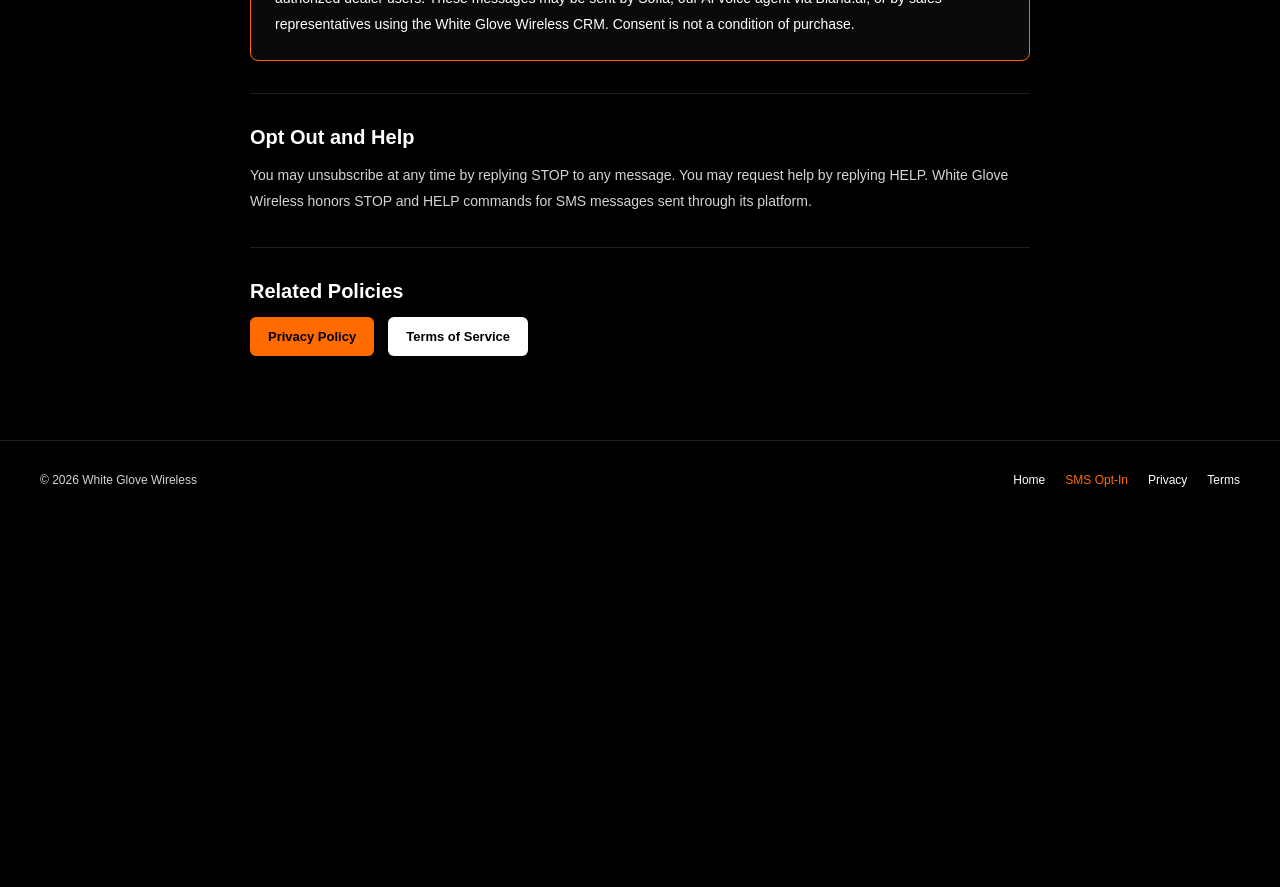
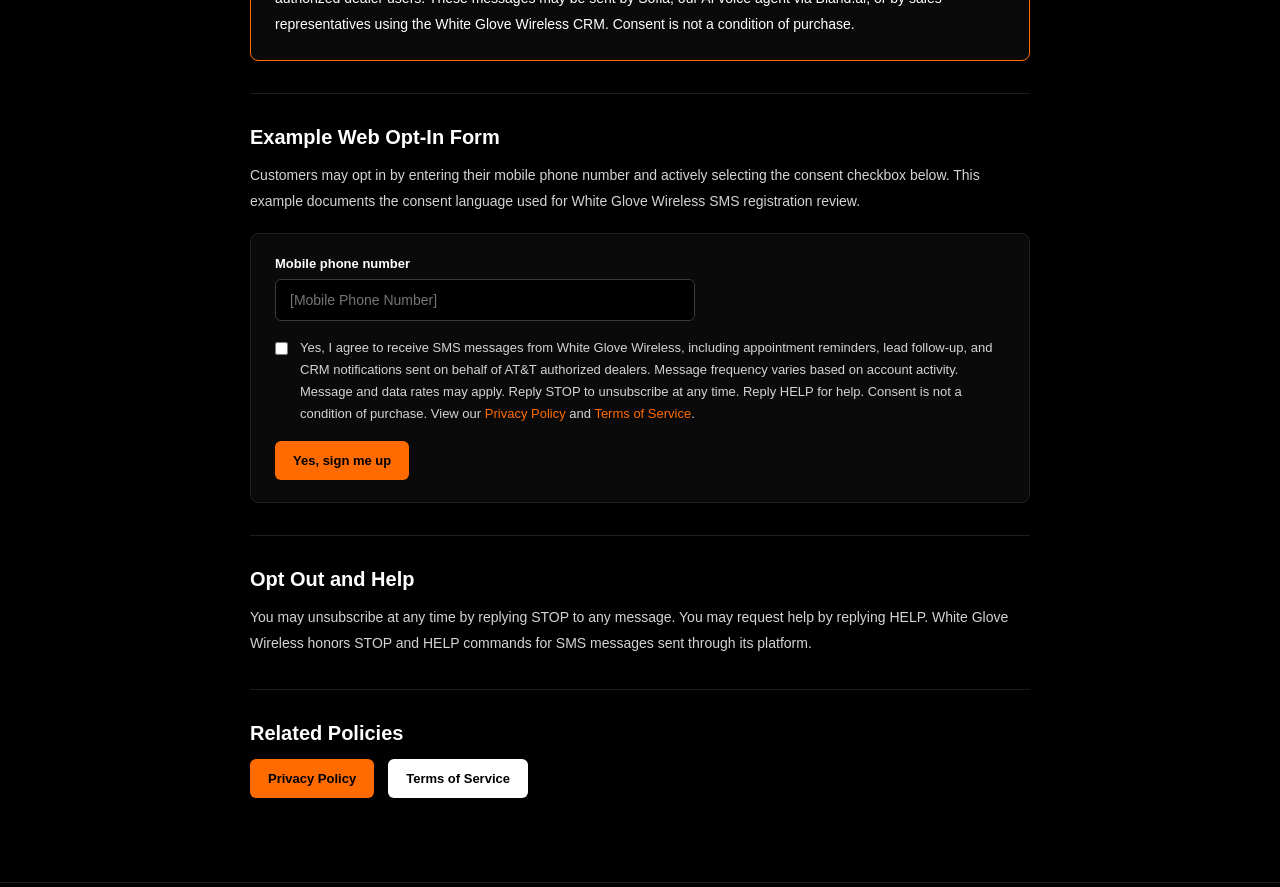
Before and after one commit to humbertowgw-maker/white-glove-landing, a Next.js app: page /sms-opt-in in a window 1280 px wide. Shown: the part 740-1627 px from the top of the page. Before the commit the page ends 1259 px from the top, so only its background shows below. Built offline with nearby package versions, Linux system fonts and the light colour scheme.

Commit message:
Add SMS opt-in form example

```diff
--- a/pages/sms-opt-in.jsx
+++ b/pages/sms-opt-in.jsx
@@ -72,6 +72,41 @@ export default function SmsOptIn() {
         </section>
 
         <section style={section}>
+          <h2 style={{fontSize:20,color:"#ffffff",marginBottom:14}}>Example Web Opt-In Form</h2>
+          <p style={{...text,marginBottom:18}}>
+            Customers may opt in by entering their mobile phone number and actively selecting the consent checkbox below. This example documents the consent language used for White Glove Wireless SMS registration review.
+          </p>
+          <form style={{background:"#0a0a0a",border:"1px solid #1f1f1f",borderRadius:8,padding:"22px 24px"}}>
+            <label htmlFor="sms-phone" style={{display:"block",fontSize:13,color:"#ffffff",fontWeight:700,marginBottom:8}}>
+              Mobile phone number
+            </label>
+            <input
+              id="sms-phone"
+              name="phone"
+              type="tel"
+              placeholder="[Mobile Phone Number]"
+              style={{width:"100%",maxWidth:420,padding:"12px 14px",border:"1px solid #3a3a3a",borderRadius:6,background:"#000000",color:"#ffffff",fontSize:14,marginBottom:16}}
+            />
+            <label style={{display:"flex",gap:12,alignItems:"flex-start",color:"#d4d4d4",fontSize:13,lineHeight:1.7,marginBottom:16}}>
+              <input
+                type="checkbox"
+                name="smsConsent"
+                style={{marginTop:5,accentColor:"#FF6B00"}}
+              />
+              <span>
+                Yes, I agree to receive SMS messages from White Glove Wireless, including appointment reminders, lead follow-up, and CRM notifications sent on behalf of AT&amp;T authorized dealers. Message frequency varies based on account activity. Message and data rates may apply. Reply STOP to unsubscribe at any time. Reply HELP for help. Consent is not a condition of purchase. View our <Link href="/privacy">Privacy Policy</Link> and <Link href="/terms">Terms of Service</Link>.
+              </span>
+            </label>
+            <button
+              type="button"
+              style={{background:"#FF6B00",color:"#000000",border:"none",borderRadius:6,padding:"12px 18px",fontSize:13,fontWeight:800,cursor:"default"}}
+            >
+              Yes, sign me up
+            </button>
+          </form>
+        </section>
+
+        <section style={section}>
           <h2 style={{fontSize:20,color:"#ffffff",marginBottom:14}}>Opt Out and Help</h2>
           <p style={text}>
             You may unsubscribe at any time by replying STOP to any message. You may request help by replying HELP. White Glove Wireless honors STOP and HELP commands for SMS messages sent through its platform.
```
